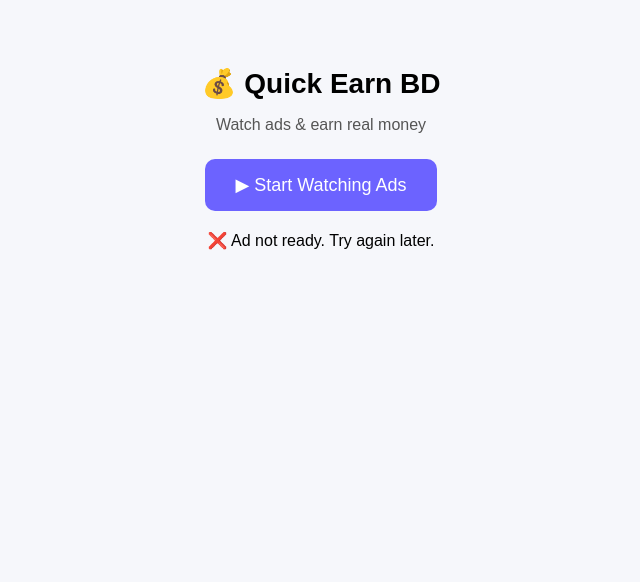
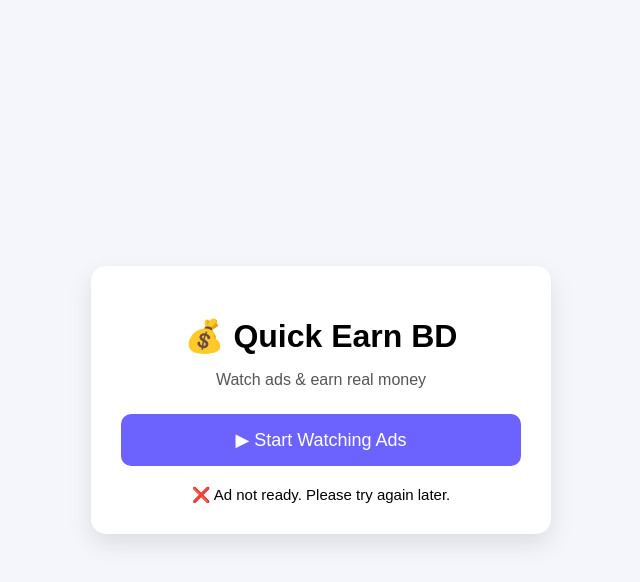
Before and after one commit to diptodhar854-collab/telegram-mini-app, a plain HTML site: page index.html in a window 1280 px wide. Both pictures are taken after a click on the button "▶ Start Watching Ads". Shown: the whole page, without its empty margins (319-959 px from the left). Drawn offline with Linux system fonts and the light colour scheme.

Commit message:
Update index.html

```diff
--- a/index.html
+++ b/index.html
@@ -1,84 +1,104 @@
 <!DOCTYPE html>
 <html lang="en">
 <head>
-  <meta charset="UTF-8" />
+  <meta charset="UTF-8">
   <title>Quick Earn BD</title>
+  <meta name="viewport" content="width=device-width, initial-scale=1.0">
 
-  <!-- Telegram Mini App -->
-  <script src="https://telegram.org/js/telegram-web-app.js"></script>
-
-  <!-- Monetag SDK (required) -->
-  <script src="https://cdn.monetag.com/ads.js"></script>
-
-  <meta name="viewport" content="width=device-width, initial-scale=1.0" />
+  <!-- Monetag Telegram Mini App SDK (REQUIRED) -->
+  <script src="https://telegram.adsgram.ai/sdk.js"></script>
 
   <style>
     body {
+      margin: 0;
+      padding: 0;
       font-family: Arial, sans-serif;
-      background: #f6f7fb;
+      background: #f4f6fb;
+      display: flex;
+      justify-content: center;
+      align-items: center;
+      height: 100vh;
+    }
+
+    .card {
+      background: #ffffff;
+      width: 90%;
+      max-width: 400px;
+      padding: 30px;
+      border-radius: 15px;
       text-align: center;
-      padding: 40px 15px;
+      box-shadow: 0 10px 25px rgba(0,0,0,0.1);
     }
+
     h1 {
-      font-size: 28px;
-      margin-bottom: 5px;
+      margin-bottom: 10px;
     }
+
     p {
       color: #555;
       margin-bottom: 25px;
     }
+
     button {
+      width: 100%;
+      padding: 15px;
+      font-size: 18px;
       background: #6c63ff;
-      color: #fff;
+      color: white;
       border: none;
-      padding: 15px 30px;
-      font-size: 18px;
       border-radius: 10px;
       cursor: pointer;
     }
+
+    button:active {
+      transform: scale(0.98);
+    }
+
     #status {
       margin-top: 20px;
-      font-size: 16px;
+      font-size: 15px;
     }
   </style>
 </head>
 
 <body>
 
-  <h1>💰 Quick Earn BD</h1>
-  <p>Watch ads & earn real money</p>
+  <div class="card">
+    <h1>💰 Quick Earn BD</h1>
+    <p>Watch ads & earn real money</p>
 
-  <button onclick="watchAd()">▶ Start Watching Ads</button>
+    <button onclick="watchAd()">▶ Start Watching Ads</button>
 
-  <div id="status"></div>
+    <div id="status"></div>
+  </div>
 
   <script>
     let lastAdTime = 0;
-    const COOLDOWN = 60 * 60 * 1000; // 1 hour
+    const COOLDOWN = 60 * 60 * 1000; // 1 hour cooldown
 
     function watchAd() {
       const now = Date.now();
 
       if (now - lastAdTime < COOLDOWN) {
         document.getElementById("status").innerText =
-          "⏳ Please wait before watching next ad.";
+          "⏳ Please wait before watching the next ad.";
         return;
       }
 
       if (typeof window.showMonetagAd !== "function") {
         document.getElementById("status").innerText =
-          "❌ Ad not ready. Try again later.";
+          "❌ Ad not ready. Please try again later.";
         return;
       }
 
       window.showMonetagAd({
-        adUnitId: "PASTE_YOUR_MONETAG_AD_UNIT_ID_HERE",
-        onComplete: () => {
+        adUnitId: "YOUR_AD_UNIT_ID_HERE", // 🔴 Monetag Ad Unit ID বসাবেন
+        onComplete: function () {
           lastAdTime = Date.now();
           document.getElementById("status").innerText =
             "✅ Ad completed! Reward added.";
         },
-        onError: () => {
+        onError: function () {
           document.getElementById("status").innerText =
             "❌ Ad failed. Try again later.";
         }
```
